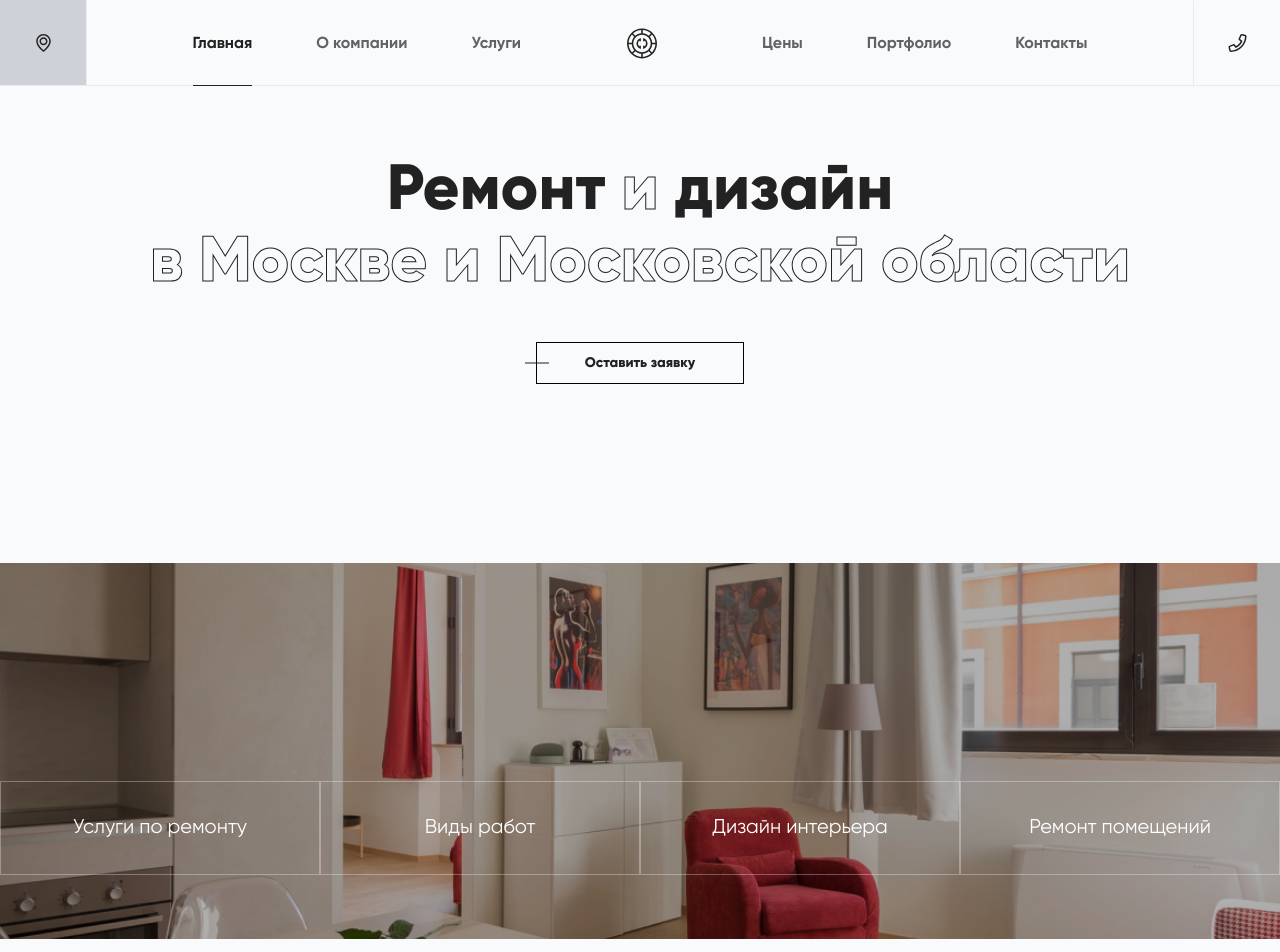
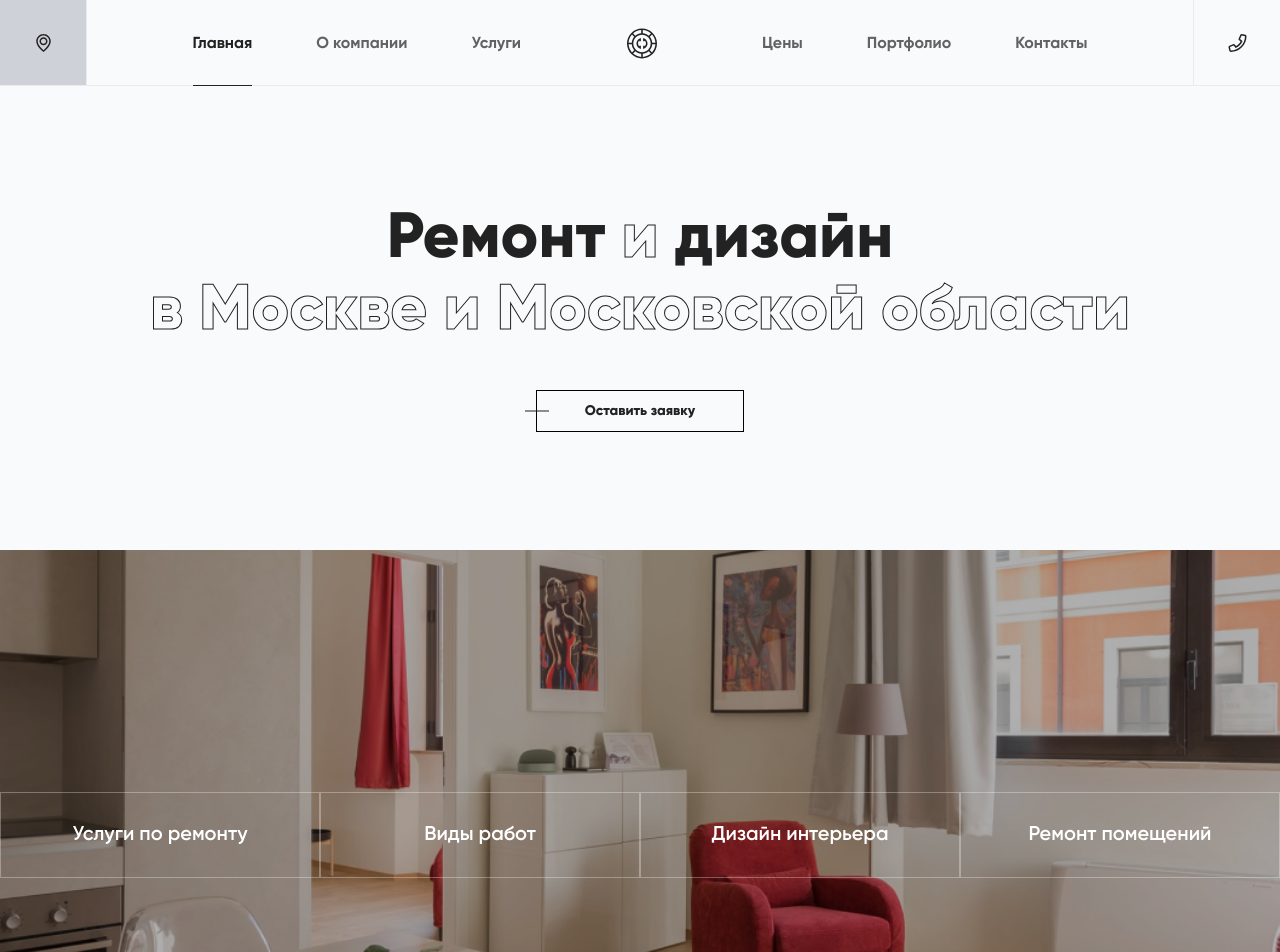
Before and after one commit to Soljdev/palladiumlab_test, a Vue app: page / in a window 1280 px wide. Shown: the top 952 px of the page. Built offline with nearby package versions, Linux system fonts and the light colour scheme.

Commit message:
Слайдер. общие правки

```diff
--- a/src/components/mainHeader.vue
+++ b/src/components/mainHeader.vue
@@ -115,14 +115,14 @@
     min-height: 100vh;
     display: grid;
     grid-template-columns: 1fr 1fr 1fr 1fr;
-    grid-template-rows: 1.2fr 1fr;
+    grid-template-rows: 1.7fr 1fr;
     gap: 0px;
   }
 
   .main-header {
     grid-area: 1 / 1 / 2 / 5;
     z-index: 30;
-    @apply relative py-16;
+    @apply relative py-16 lg:py-28;
   }
 
   .main-header-title {
@@ -136,7 +136,7 @@
   .main-header-inner {
     grid-area: 1 / 1 / 3 / 5;
     z-index: 10;
-    @apply relative overflow-hidden flex items-end pb-16;
+    @apply relative overflow-hidden flex items-end pb-[5.5rem];
   }
 
   .main-header-inner::after {
@@ -144,7 +144,7 @@
     z-index: -2;
     background: url(../../public/img/s1.png) no-repeat center;
     background-size: cover;
-    @apply block absolute top-[60%] bottom-0 w-full;
+    @apply block absolute top-[57%] bottom-0 w-full;
   }
 
   .main-header-item {
@@ -152,13 +152,19 @@
     background-clip: border-box;
     cursor: pointer;
     z-index: 30;
-    @apply relative p-2 md:p-4 lg:p-8 w-full max-h-full
+    @apply relative p-2 md:p-4 lg:p-7 w-full max-h-32
           flex flex-col gap-0 items-center justify-end
           transition-all;
   }
 
+  .main-header-item.--current {
+    border-color: transparent;
+    z-index: 1;
+    @apply h-full max-h-full gap-4;
+  }
+
   .main-header-item-title {
-    @apply font-display text-white text-sm sm:text-lg lg:text-[20px] text-center
+    @apply font-display text-white text-sm sm:text-lg lg:text-[20px] text-center font-[500]
   }
 
   .main-header-item-desc {
@@ -169,12 +175,6 @@
 
   .main-header-item.--current .main-header-item-desc {
     @apply max-h-full
-  }
-
-  .main-header-item.--current {
-    border-color: transparent;
-    z-index: 1;
-    @apply h-full max-h-full gap-4;
   }
 
   .main-header-item-cover {
```
